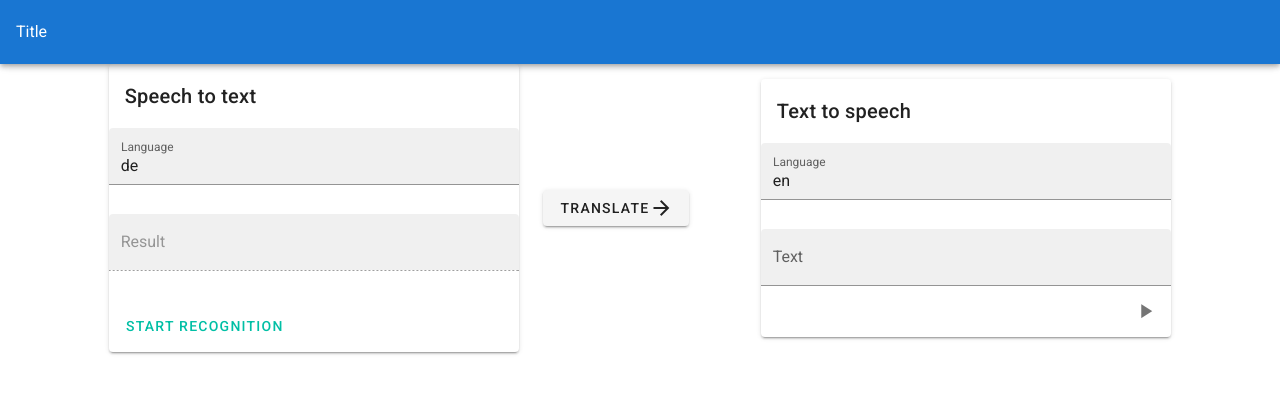
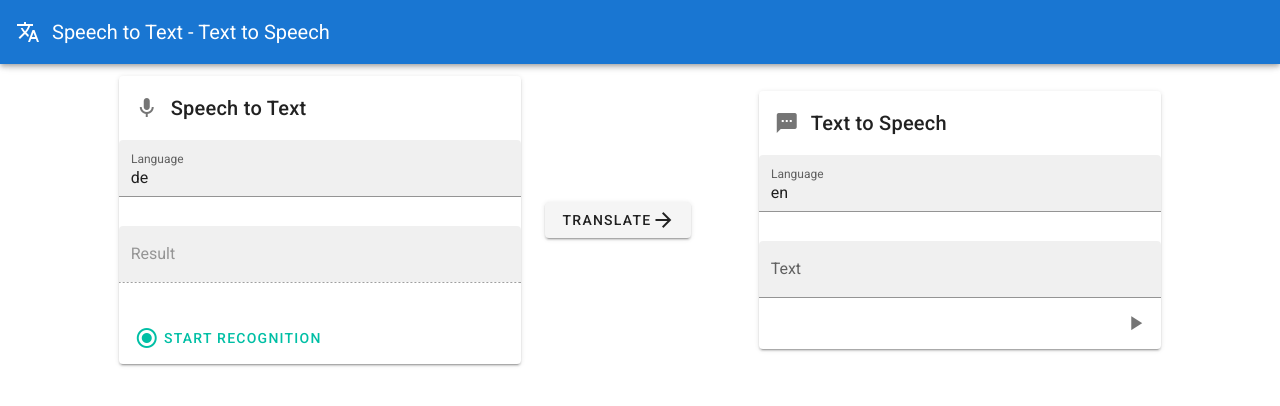
Before and after one commit to school-archive/2021-22-APP-W2-tts-stt, a Vue app: page / in a window 1280 px wide. Shown: the top 406 px of the page. Built offline with nearby package versions, Linux system fonts and the light colour scheme.

Commit message:
Add icons

```diff
--- a/src/App.vue
+++ b/src/App.vue
@@ -1,9 +1,14 @@
 <template>
   <v-app>
-    <v-app-bar app color="primary" dark>Title</v-app-bar>
+    <v-app-bar app color="primary" dark><v-icon class="mr-3">
+      mdi-translate</v-icon>
+      <v-app-bar-title>Speech to Text - Text to Speech</v-app-bar-title>
+    </v-app-bar>
 
-    <v-main>
-      <WebkitView></WebkitView>
+    <v-main id="mains">
+      <v-container fluid>
+        <WebkitView></WebkitView>
+      </v-container>
     </v-main>
   </v-app>
 </template>
@@ -13,13 +18,17 @@ import WebkitView from "@/views/WebkitView";
 
 export default {
   name: 'App',
-
   components: {
     WebkitView,
   },
-
   data: () => ({
-    //
   }),
 };
 </script>
+
+<style>
+#main {
+  display: grid;
+  place-items: center;
+}
+</style>
--- a/src/views/WebkitView.vue
+++ b/src/views/WebkitView.vue
@@ -4,7 +4,7 @@
       <v-col sm="1"/>
       <v-col sm="4">
         <v-card>
-          <v-card-title>Speech to text</v-card-title>
+          <v-card-title><v-icon class="mr-3">mdi-microphone</v-icon>Speech to Text</v-card-title>
           <v-text-field
               label="Language"
               filled
@@ -22,6 +22,7 @@
                 color="teal accent-4"
                 @click="isRecognising ? recognition.stop() : startRecognition()"
             >
+              <v-icon class="mr-1">mdi-radiobox-marked</v-icon>
               {{ isRecognising ? 'Stop' : 'Start' }} recognition
             </v-btn>
           </v-card-actions>
@@ -37,7 +38,7 @@
 
       <v-col sm="4">
         <v-card>
-          <v-card-title>Text to speech</v-card-title>
+          <v-card-title><v-icon class="mr-3">mdi-message-processing</v-icon>Text to Speech</v-card-title>
           <v-text-field
               label="Language"
                         filled
@@ -136,23 +137,7 @@ export default {
       console.log("started to speak")
     },
     translateText(text=this.sttResult, srcLang=this.sttLang, targetLang=this.selectedTtsLang) {
-      console.log(srcLang, targetLang, text)
-      // axios.post('https://google-translate1.p.rapidapi.com/language/translate/v2',
-      //     {
-      //       q: text,
-      //       target: 'en',
-      //       source: 'de'
-      //     },
-      //     {
-      //       headers: {
-      //         'Content-Type': 'application/x-www-form-urlencoded',
-      //         // 'Accept-Encoding': 'application/gzip',
-      //         'x-rapidapi-host': 'google-translate1.p.rapidapi.com',
-      //         'x-rapidapi-key': 'ae4205d3c9mshc1c3840266dedfcp140177jsn23d76fa8bd27'
-      //       }
-      //     })
-      // .then(res => this.ttsText = res.data.data.translations.translatedText)
-      // .catch(err => console.error(err));
+      console.log(srcLang, targetLang, text);
 
       const options = {
         method: 'POST',
@@ -172,7 +157,6 @@ export default {
         console.error(error);
       });
 
-      // this.ttsText = this.sttResult;
     }
   }
 }
```
